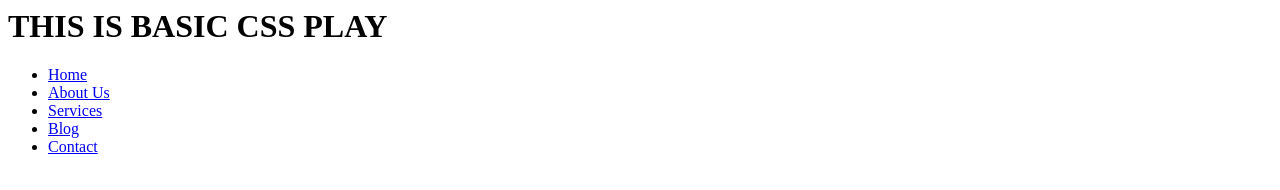
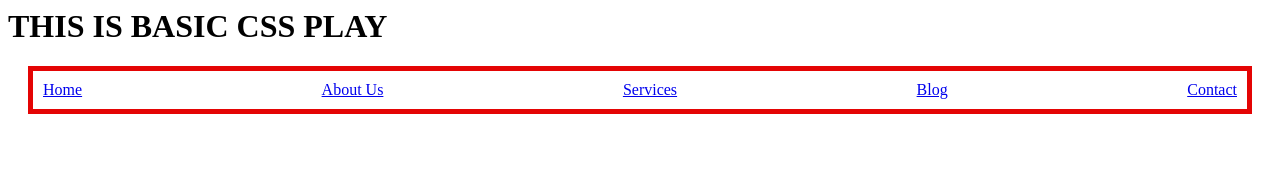
Before and after one commit to aniket-sigmoid/CSS-Advanced, a plain HTML site: page index.html in a window 1280 px wide. Drawn offline with Linux system fonts and the light colour scheme.

Commit message:
revised  some basic CSS

```diff
--- /dev/null
+++ b/index.css
@@ -0,0 +1,26 @@
+header {
+    --border-width:5px;
+}
+
+.nav-list {
+    border:5px solid rgb(228, 4, 4);
+    display:flex;
+    flex-direction: row; /*by default it is row*/
+    margin: 20px;
+    padding: 10px;
+    gap: 10px;
+    list-style: none;
+    justify-content:space-between;
+    flex-wrap: wrap;
+}
+.nav-list > * {
+    flex-basis:1;
+}
+
+.nav-list li {
+    display: block;
+    width: max-content;
+    flex-shrink: 1;
+    flex-grow: 0;
+
+}
--- a/index.html
+++ b/index.html
@@ -3,6 +3,7 @@
     <meta charset="UTF-8">
     <meta http-equiv="X-UA-Compatible" content="IE=edge">
     <meta name="viewport" content="width=device-width, initial-scale=1.0">
+    <link rel="stylesheet" href="index.css">
     <title>Document</title>
 </head>
 <body>
```
